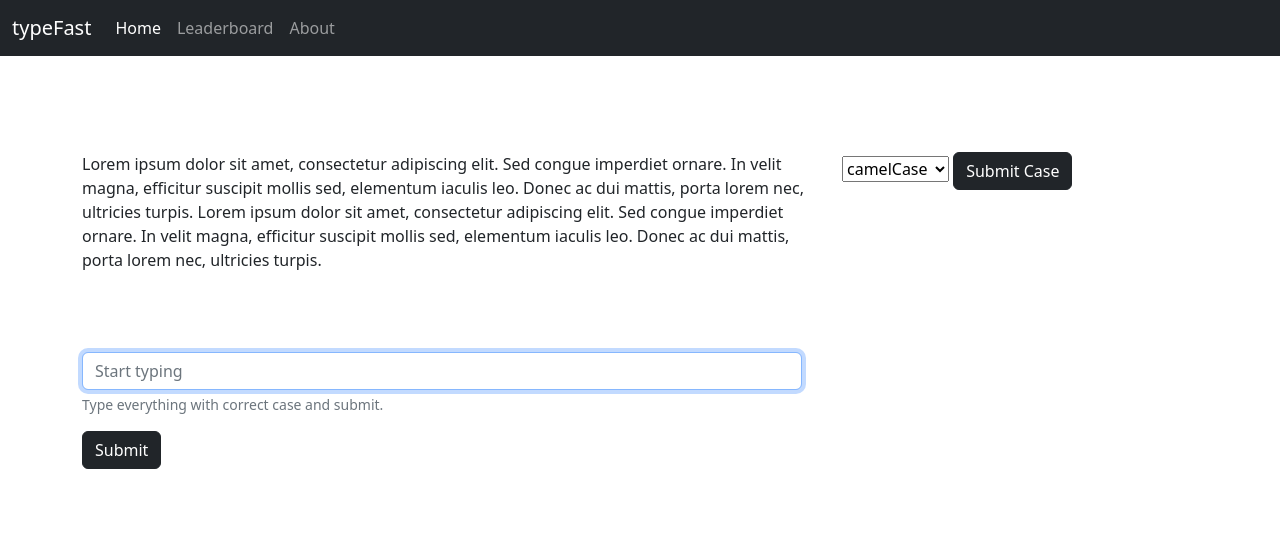
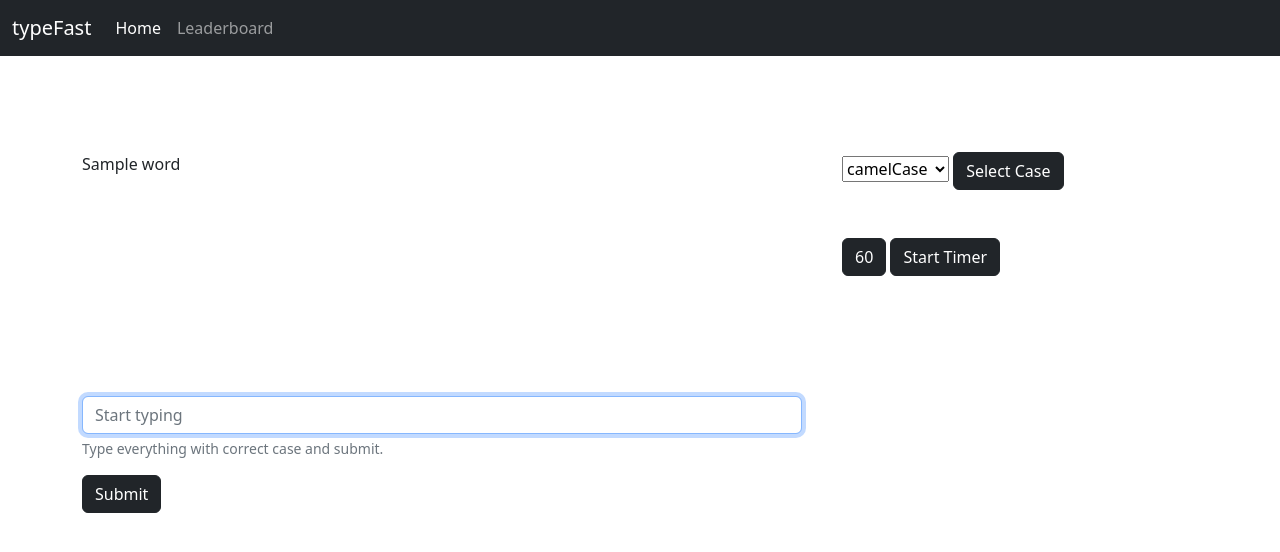
Before and after one commit to cagatay-usta/typeFast, a Flask app: template templates/index.html in a window 1280 px wide. Shown: the top 552 px of the page. Run offline with Flask 2, Linux system fonts and the light colour scheme; the template is opened without the code that fills it: most values are stand-ins (such as "Sample title", 1, 10 or a date in 2020).

Commit message:
version 1.0

```diff
--- a/app.py
+++ b/app.py
@@ -1,14 +1,18 @@
 from flask import Flask, request, render_template
 import sqlite3
 import csv
-from helper_functions import word_generator
+from helper_functions import word_generator, wpm_calculator
+
+# global variables for the default parameters of the word generator
+NUMBER_OF_WORDS = 50
+DEFAULT_CASE = 'camelCase'
 
 
 app = Flask(__name__)
 
 
 # connect to sqlite database
-con = sqlite3.connect("typefast.db")
+con = sqlite3.connect("typefast.db", check_same_thread=False)
 db = con.cursor()
 
 
@@ -20,15 +24,41 @@ with open("500-words.csv") as file:
 # main route
 @app.route("/", methods=["GET", "POST"])
 def index():
+
     if request.method == "GET":
-        return render_template("index.html")
+        casedWords = word_generator(words, DEFAULT_CASE, NUMBER_OF_WORDS)
+        return render_template("index.html", casedWords=casedWords)
+
     if request.method == 'POST':
-        return render_template("index.html") # when case selection submitted change the text to type
+
+        if request.form.get('caseType'):
+            casedWords = word_generator(words, request.form.get('caseType'), NUMBER_OF_WORDS)
+            return render_template("index.html", casedWords=casedWords)
+
+        else:
+            time = 60 - int(request.form.get('timeLeft'))
+            wpm = wpm_calculator(request.form.get('shownWords'), request.form.get('typedText'), time)
+
+            # connect to database to save the record
+            con = sqlite3.connect("typefast.db", check_same_thread=False)
+            db = con.cursor()
+            db.execute("INSERT INTO leaderboard(record_time, wpm) VALUES(DATETIME('NOW'), ?)", [wpm])
+            con.commit()
+            con.close()
+
+            return render_template("index.html", wpm=wpm)
+
 
 @app.route("/leaderboard", methods=["GET", "POST"])
 def leaderboard():
     if request.method == "GET":
-        return render_template("leaderboard.html")
+        # connect to database to get the records
+        con = sqlite3.connect("typefast.db", check_same_thread=False)
+        db = con.cursor()
+        db.execute("SELECT wpm, record_time FROM leaderboard ORDER BY wpm DESC LIMIT 10")
+        records = db.fetchall()
+        con.close()
+        return render_template("leaderboard.html", records=records)
 
 
 # close connection to database when done
--- a/queries.sql
+++ b/queries.sql
@@ -1,6 +1,7 @@
 CREATE TABLE leaderboard (
     id INTEGER PRIMARY KEY,
-    username TEXT,
-    wpm INTEGER,
+    wpm REAL,
     record_time TEXT
 );
+
+INSERT INTO leaderboard(wpm, record_time) VALUES(118, (SELECT datetime('now'));
--- /dev/null
+++ b/static/countdown.js
@@ -0,0 +1,19 @@
+
+document.getElementById("startTimer").addEventListener('click', function() {
+    const count = document.getElementById("countdownTimer")
+    let seconds = 60
+    setInterval(updateTimer, 1000)
+    function updateTimer() {
+        seconds = seconds < 10 ? '0' + seconds : seconds
+        if (seconds < 1) {
+            count.innerHTML = '00'
+            document.getElementById("timeLeft").value = "0"
+            document.getElementById("typedForm").submit();
+        }
+        else {
+            count.innerHTML = seconds
+            seconds--
+            document.getElementById("timeLeft").value = seconds
+        }
+    };
+})
--- a/templates/index.html
+++ b/templates/index.html
@@ -9,9 +9,13 @@
     <div class="row">
         <div class="col-sm-8 py-5">
         <p>
-            Lorem ipsum dolor sit amet, consectetur adipiscing elit. Sed congue imperdiet ornare. In velit magna, efficitur suscipit mollis sed, elementum iaculis leo. Donec ac dui mattis, porta lorem nec, ultricies turpis.
-            Lorem ipsum dolor sit amet, consectetur adipiscing elit. Sed congue imperdiet ornare. In velit magna, efficitur suscipit mollis sed, elementum iaculis leo. Donec ac dui mattis, porta lorem nec, ultricies turpis.
-
+            {% if casedWords %}
+                {% for word in casedWords %}
+                {{ word }}
+                {% endfor %}
+            {% else %}
+                <h2>WPM: {{ "%.1f" | format(wpm) }}</h2>
+            {% endif %}
         </p>
         </div>
         <div class="col-sm-4 py-5">
@@ -21,15 +25,21 @@
                     <option value="snakeCase">snake_case</option>
                     <option value="kebabCase">kebab-case</option>
                 </select>
-                <button type="submit" class="btn btn-dark">Submit Case</button>
+                <button type="submit" class="btn btn-dark">Select Case</button>
             </form>
+            <div class="py-5">
+            <h3 id="countdownTimer" class="btn btn-dark">60</h3>
+            <h3 id="startTimer" class="btn btn-dark">Start Timer</h3>
+            </div>
             </div>
 
     <div class="row">
         <div class="col-sm-8 py-3">
-        <form action="/" method="post">
+        <form action="/" method="post" id="typedForm">
             <div class="mb-3">
               <input autocomplete="off" autofocus class="form-control" id="typedText" name="typedText" placeholder="Start typing">
+              <input type="hidden" id="shownWords" name="shownWords" value="{{ casedWords }}">
+              <input type="hidden" id="timeLeft" name="timeLeft" value="0">
               <div id="typingHelp" class="form-text">Type everything with correct case and submit.</div>
             </div>
             <button type="submit" class="btn btn-dark">Submit</button>
@@ -39,5 +49,6 @@
     </div>
 </div>
 
+<script src="/static/countdown.js"></script>
 
 {% endblock %}
--- a/templates/layout.html
+++ b/templates/layout.html
@@ -22,7 +22,6 @@
                 <div class="navbar-nav">
                   <a class="nav-link active" aria-current="page" href="/">Home</a>
                   <a class="nav-link" href="/leaderboard">Leaderboard</a>
-                  <a class="nav-link" href="#">About</a>
                 </div>
               </div>
             </div>
```
Also changed, not shown: helper_functions.py (+10 -0 lines), templates/leaderboard.html (+8 -1 lines), README.md, typefast.db.
